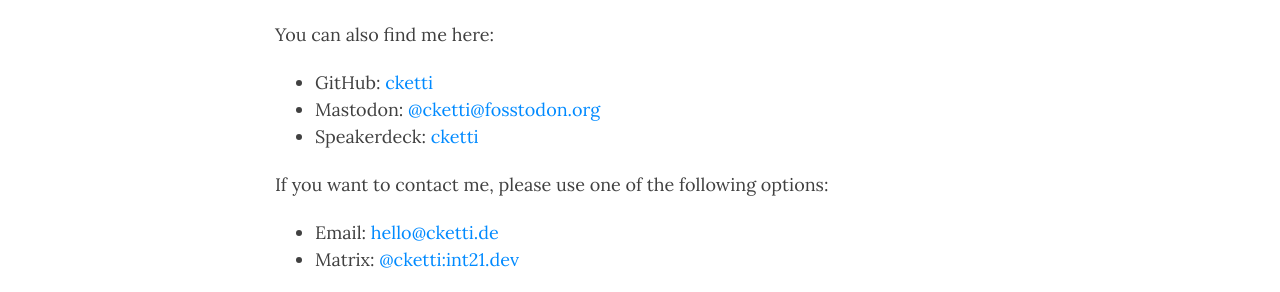
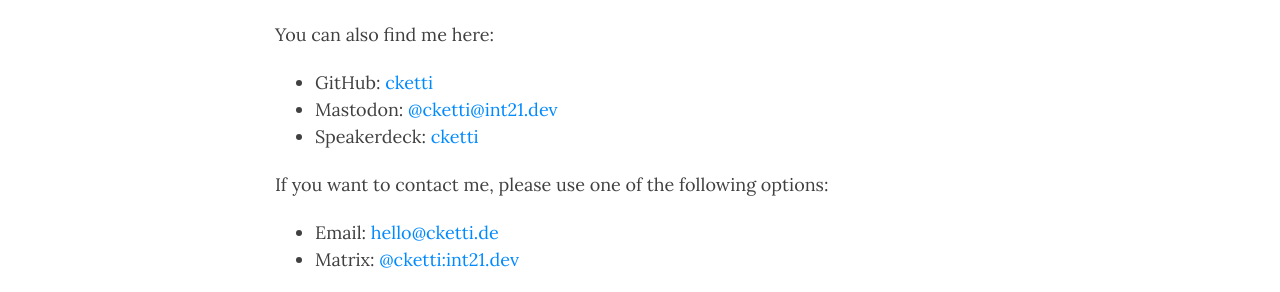
Before and after one commit to cketti/cketti.de, a Jekyll site: the page built from about.md, in a window 1280 px wide and 1230 px high. Shown: the part 416-708 px from the top of the window. Built offline with Jekyll 4.4.1, drawn with Linux system fonts in a browser that asks for light colours.

Commit message:
Switch to new Mastodon account

```diff
--- a/_config.yml
+++ b/_config.yml
@@ -34,7 +34,7 @@
 social-network-links:
   email: "hello@cketti.de"
   github: "cketti"
-  mastodon: "fosstodon.org/@cketti"
+  mastodon: "social.int21.dev/@cketti"
 
 url-pretty: "cketti.de"
 
--- a/about.md
+++ b/about.md
@@ -14,7 +14,7 @@
 You can also find me here:
 
 * GitHub: [cketti](https://github.com/cketti)
-* Mastodon: [@cketti@fosstodon.org](https://fosstodon.org/@cketti)
+* Mastodon: [@cketti@int21.dev](https://social.int21.dev/@cketti)
 * Speakerdeck: [cketti](https://speakerdeck.com/cketti)
 
 If you want to contact me, please use one of the following options:
```
